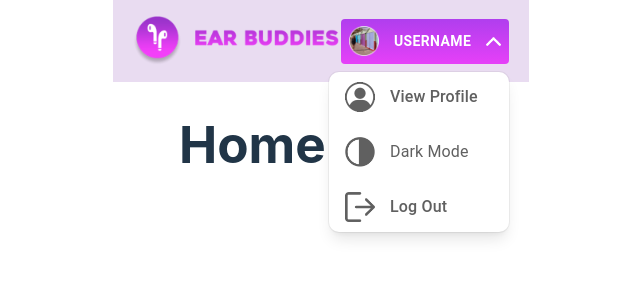
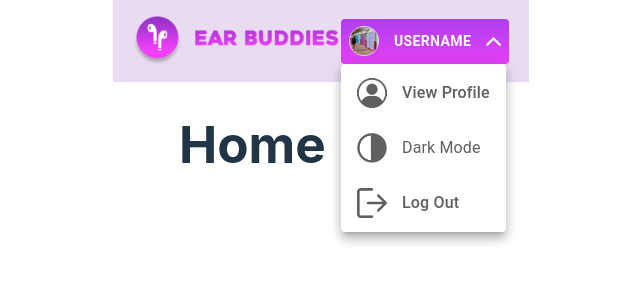
Before and after one commit to samanthamebius/EarBuddies, a React (Vite) app in the folder frontend/: page / in a window 1280 px wide. Both pictures are taken after a click on the button "USERNAME". Shown: the top 300 px of the page, without its empty margins (319-959 px from the left). Built offline with nearby package versions, Linux system fonts and the light colour scheme.

Commit message:
Removed styling in jsx file

```diff
--- a/frontend/src/PageLayout.jsx
+++ b/frontend/src/PageLayout.jsx
@@ -37,47 +37,6 @@ function NavMenu() {
     );
 }
 
-const StyledMenu = styled((props) => (
-  <Menu
-    elevation={0}
-    anchorOrigin={{
-      vertical: 'bottom',
-      horizontal: 'right',
-    }}
-    transformOrigin={{
-      vertical: 'top',
-      horizontal: 'right',
-    }}
-    {...props}
-  />
-))(({ theme }) => ({
-  '& .MuiPaper-root': {
-    borderRadius: 10,
-    marginTop: theme.spacing(1),
-    minWidth: 180,
-    color:
-      theme.palette.mode === 'light' ? 'rgb(55, 65, 81)' : theme.palette.grey[300],
-    boxShadow:
-      'rgb(255, 255, 255) 0px 0px 0px 0px, rgba(0, 0, 0, 0.05) 0px 0px 0px 1px, rgba(0, 0, 0, 0.1) 0px 10px 15px -3px, rgba(0, 0, 0, 0.05) 0px 4px 6px -2px',
-    '& .MuiMenu-list': {
-      padding: '4px 0',
-    },
-    '& .MuiMenuItem-root': {
-      '& .MuiSvgIcon-root': {
-        fontSize: 14,
-        color: theme.palette.text.secondary,
-        marginRight: theme.spacing(1.5),
-      },
-      '&:active': {
-        backgroundColor: alpha(
-          theme.palette.primary.main,
-          theme.palette.action.selectedOpacity,
-        ),
-      },
-    },
-  },
-}));
-
 export function DropdownMenu() {
   const [isOpen, setOpen] = React.useState(null);
   const open = Boolean(isOpen);
@@ -99,7 +58,7 @@ export function DropdownMenu() {
 
       </Button>
 
-      <StyledMenu
+      <Menu
         anchorEl={isOpen}
         open={open}
         onClose={handleClose}
@@ -120,7 +79,7 @@ export function DropdownMenu() {
             <NavLink to="./login" className={styles.menu_item}>Log Out</NavLink>
         </MenuItem>
 
-      </StyledMenu>
+      </Menu>
     </div>
   );
 }
```
